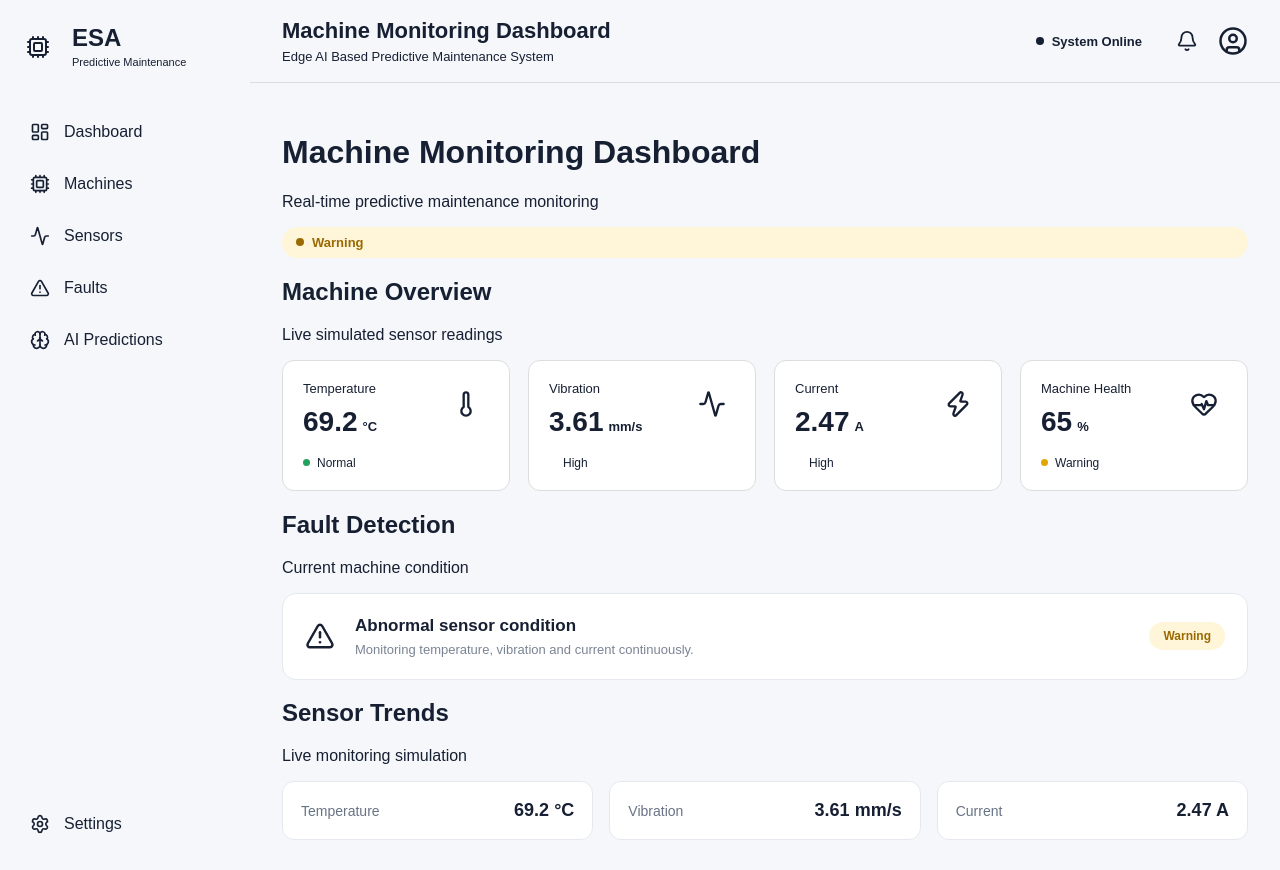
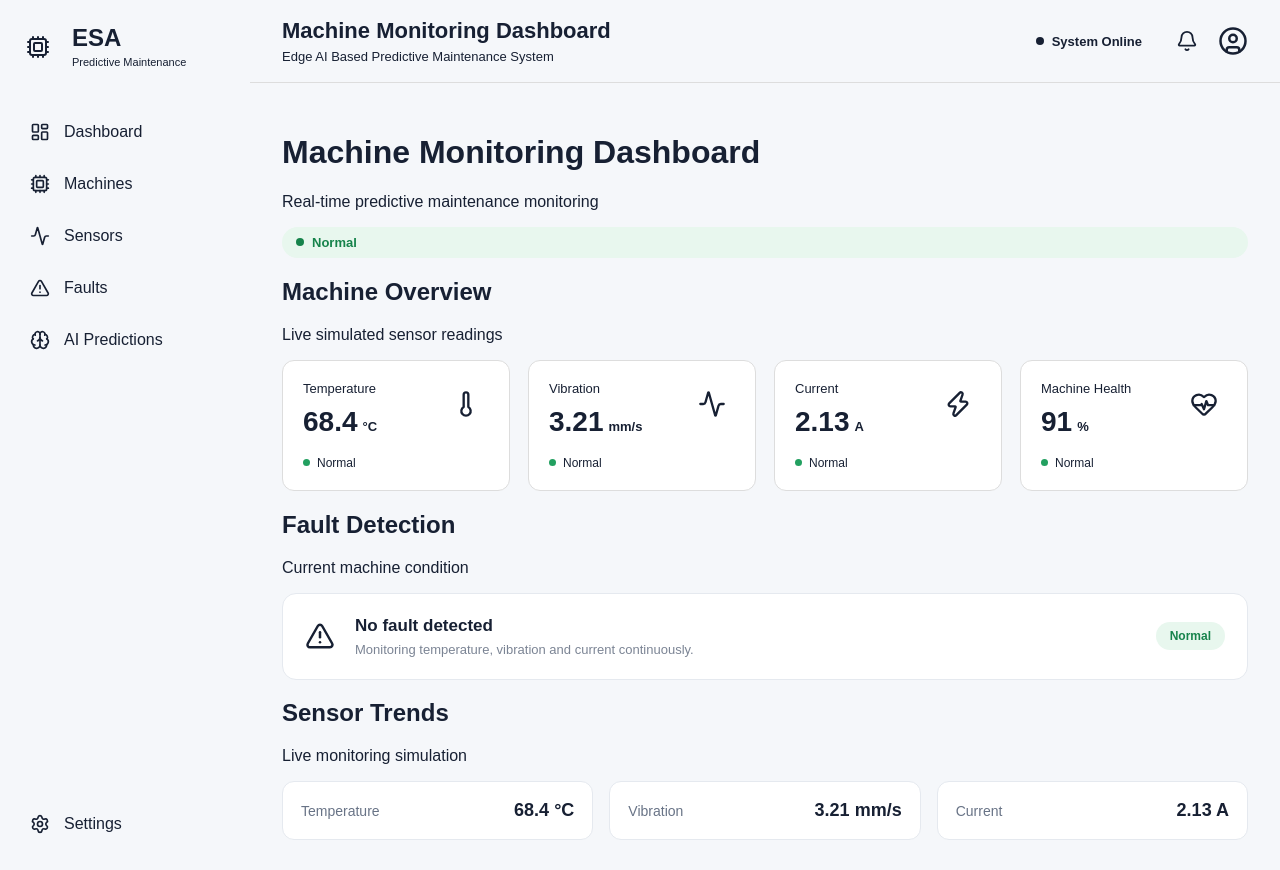
Before and after one commit to Jayasurya267-13/ESA-dashboard, a React app in the folder frontend/: page / in a window 1280 px wide. Built offline with nearby package versions, Linux system fonts and the light colour scheme; no server answers; the HTML template or start-up script is replaced by a standard one.

Commit message:
Complete Day 4 FastAPI frontend integration

```diff
--- a/frontend/src/App.jsx
+++ b/frontend/src/App.jsx
@@ -26,54 +26,46 @@
 
     useEffect(() => {
 
-        const interval = setInterval(() => {
+    const fetchSensorData = async () => {
 
-            const newTemperature =
-                Number((65 + Math.random() * 10).toFixed(1));
+        try {
 
-            const newVibration =
-                Number((2.5 + Math.random() * 1.5).toFixed(2));
+            const response = await fetch(
+                "http://127.0.0.1:8000/api/sensor-data"
+            );
 
-            const newCurrent =
-                Number((1.8 + Math.random() * 0.8).toFixed(2));
+            const data = await response.json();
 
-            let newHealth = 100;
+            setTemperature(data.temperature);
+            setVibration(data.vibration);
+            setCurrent(data.current);
+            setHealth(data.health);
 
-            if (newTemperature > 72) {
-                newHealth -= 20;
-            }
+            setMachineStatus(data.status);
+            setFaultMessage(data.fault);
 
-            if (newVibration > 3.5) {
-                newHealth -= 20;
-            }
+        } catch (error) {
 
-            if (newCurrent > 2.4) {
-                newHealth -= 15;
-            }
+            console.error(
+                "Unable to connect to backend:",
+                error
+            );
 
-            newHealth = Math.max(40, newHealth);
+        }
+    };
 
-            setTemperature(newTemperature);
-            setVibration(newVibration);
-            setCurrent(newCurrent);
-            setHealth(newHealth);
 
-            if (newHealth >= 80) {
-                setMachineStatus("Normal");
-                setFaultMessage("No fault detected");
-            } else if (newHealth >= 60) {
-                setMachineStatus("Warning");
-                setFaultMessage("Abnormal sensor condition");
-            } else {
-                setMachineStatus("Critical");
-                setFaultMessage("Possible machine fault");
-            }
+    fetchSensorData();
 
-        }, 3000);
+    const interval = setInterval(
+        fetchSensorData,
+        3000
+    );
 
-        return () => clearInterval(interval);
 
-    }, []);
+    return () => clearInterval(interval);
+
+}, []);
 
     return (
         <div className="app">
```
Also changed, not shown: 1 other file (tests, documents, lock files or other folders).
